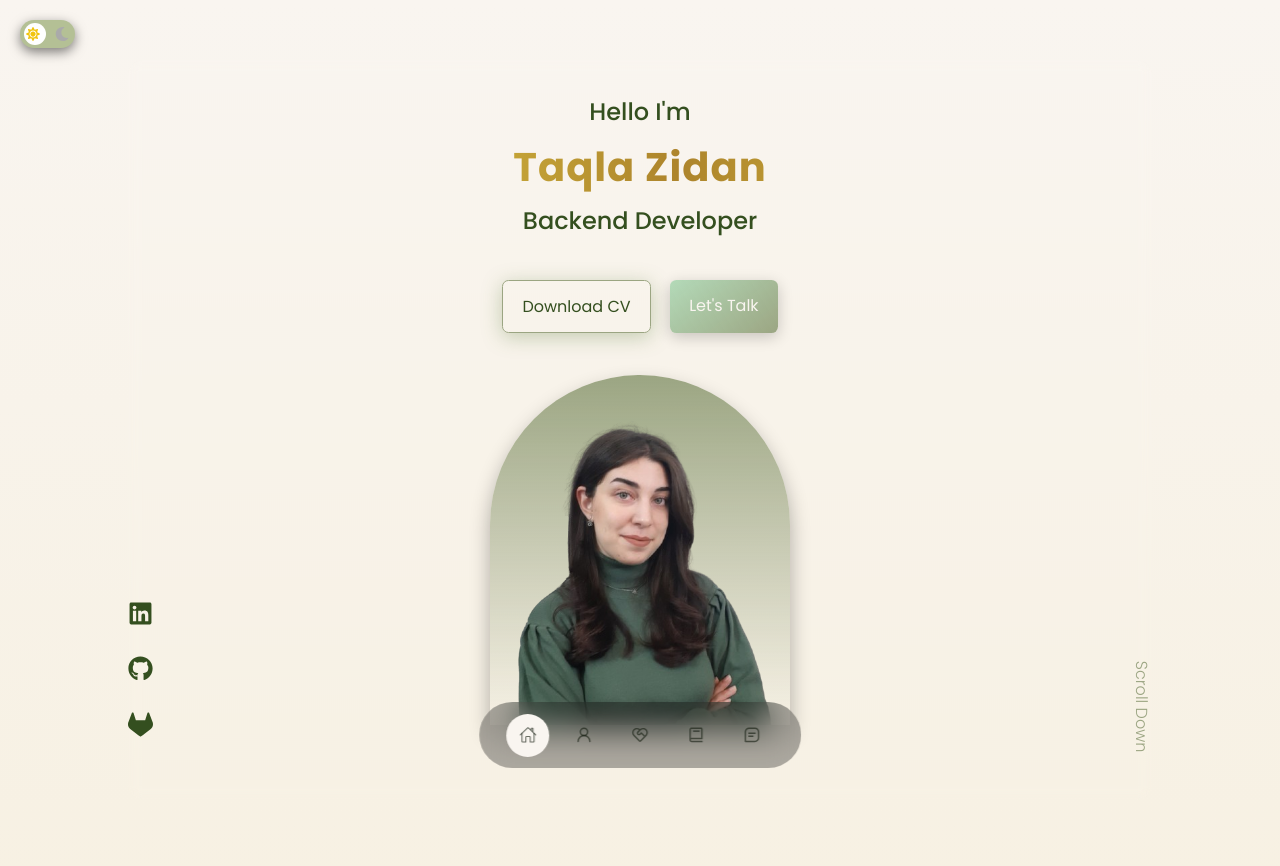
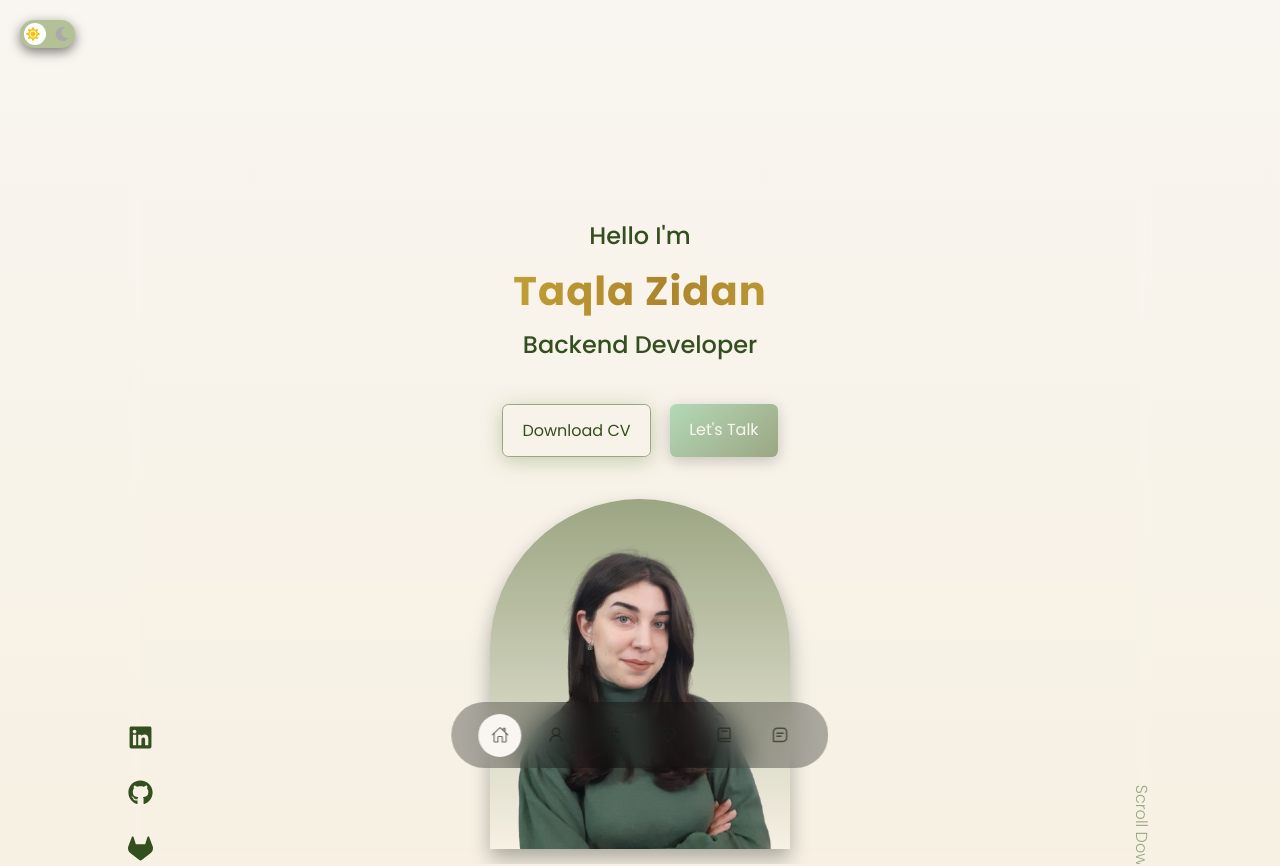
Before and after one commit to Takla3/Taqla-Zidan-Portfolio, a React (Vite) app: page / in a window 1280 px wide. Shown: the top 866 px of the page. Built offline with nearby package versions, Linux system fonts and the light colour scheme.

Commit message:
edit nav active

```diff
--- a/src/App.jsx
+++ b/src/App.jsx
@@ -6,20 +6,39 @@ import Footer from './components/footer/Footer'
 import Projects from './components/projects/Projects'
 import Services from './components/services/Services'
 import Skills from './components/skills/Skills'
-import { useState } from 'react';
+import { useState, useEffect } from 'react';
+
 
 function App() {
 
   const [activeNav, setActiveNav] = useState("#");
+
+  useEffect(() => {
+    const sections = document.querySelectorAll("section");
+
+    const observer = new IntersectionObserver((entries) => {
+      entries.forEach(entry => {
+        if (entry.isIntersecting) {
+          setActiveNav(`#${entry.target.id}`);
+        }
+      });
+    }, { threshold: 0.3 });
+
+    sections.forEach(section => observer.observe(section));
+
+    return () => {
+      sections.forEach(section => observer.unobserve(section));
+    }
+  }, []);
   return (
     <>
       <Home setActiveNav={setActiveNav} />
-      <About />
-      <Skills />
-      <Services />
-      <Projects />
-      <Contact />
-      <Footer />
+      <About setActiveNav={setActiveNav} />
+      <Skills setActiveNav={setActiveNav} />
+      <Services setActiveNav={setActiveNav} />
+      <Projects setActiveNav={setActiveNav} />
+      <Contact setActiveNav={setActiveNav} />
+      <Footer setActiveNav={setActiveNav} />
       <Nav activeNav={activeNav} setActiveNav={setActiveNav} />
 
 
--- a/src/components/about/About.jsx
+++ b/src/components/about/About.jsx
@@ -2,7 +2,7 @@ import React from 'react'
 import './about.css'
 import ImageMe from '../../assets/about/about-me.jpeg'
 
-function About() {
+function About({ setActiveNav }) {
     return (
         <section className="about" id="about">
             <div className="top_section">
@@ -29,7 +29,7 @@ function About() {
                         Eager to learn new technologies and frameworks,
                         I enjoy contributing to innovative projects that enhance user experience and drive business success.
                     </p>
-                    <a href="#contact" className='btn btn-primary'>Let's Talk</a>
+                    <a href="#contact" className='btn btn-primary' onClick={() => setActiveNav('#contact')}>Let's Talk</a>
                 </div>
             </div>
         </section>
--- a/src/components/home/Home.jsx
+++ b/src/components/home/Home.jsx
@@ -6,6 +6,7 @@ import HomeSocials from './HomeSocials'
 import ThemeToggle from './ThemeToggle';
 function Home({ setActiveNav }) {
     return (
+        <section className="home" id="home">
             <div className='home'>
                 <ThemeToggle />
                 <div className='container home-container'>
@@ -14,7 +15,7 @@ function Home({ setActiveNav }) {
                     <h4 className='text-light'>Backend Developer</h4>
                     <div className='btns'>
                         <a href={CV} className='btn' download>Download CV</a>
-                    <a href='#contact' className='btn btn-primary'>Let's Talk</a>
+                        <a href='#contact' className='btn btn-primary' onClick={() => setActiveNav('#contact')}>Let's Talk</a>
 
 
                     </div>
@@ -28,6 +29,7 @@ function Home({ setActiveNav }) {
 
 
             </div>
+        </section>
     )
 }
 
--- a/src/components/nav/Nav.jsx
+++ b/src/components/nav/Nav.jsx
@@ -6,6 +6,7 @@ import { LuUserRound } from "react-icons/lu";
 import { BiBook } from "react-icons/bi";
 import { RiServiceLine } from "react-icons/ri";
 import { BiMessageSquareDetail } from "react-icons/bi";
+import { LuBrainCircuit } from "react-icons/lu";
 import { useState } from 'react';
 
 
@@ -15,10 +16,11 @@ function Nav({ activeNav, setActiveNav }) {
 
     return (
         <nav>
-            <a href="#" className={activeNav === "#" ? "active" : ""} onClick={() => setActiveNav('#')}><IoHomeOutline /></a>
+            <a href="#home" className={activeNav === "#home" ? "active" : ""} onClick={() => setActiveNav('#home')}><IoHomeOutline /></a>
             <a href="#about" className={activeNav === "#about" ? "active" : ""} onClick={() => setActiveNav('#about')}><LuUserRound /></a>
+            <a href="#skills" className={activeNav === "#skills" ? "active" : ""} onClick={() => setActiveNav('#skills')}><LuBrainCircuit /></a>
             <a href="#services" className={activeNav === "#services" ? "active" : ""} onClick={() => setActiveNav('#services')}><RiServiceLine /></a>
-            <a href="#projects" className={activeNav === "#portfolio" ? "active" : ""} onClick={() => setActiveNav('#portfolio')}><BiBook /></a>
+            <a href="#projects" className={activeNav === "#projects" ? "active" : ""} onClick={() => setActiveNav('#projects')}><BiBook /></a>
             <a href="#contact" className={activeNav === "#contact" ? "active" : ""} onClick={() => setActiveNav('#contact')}><BiMessageSquareDetail /></a>
         </nav>
     )
```
Lines whose indentation alone changed are shown as unchanged.
